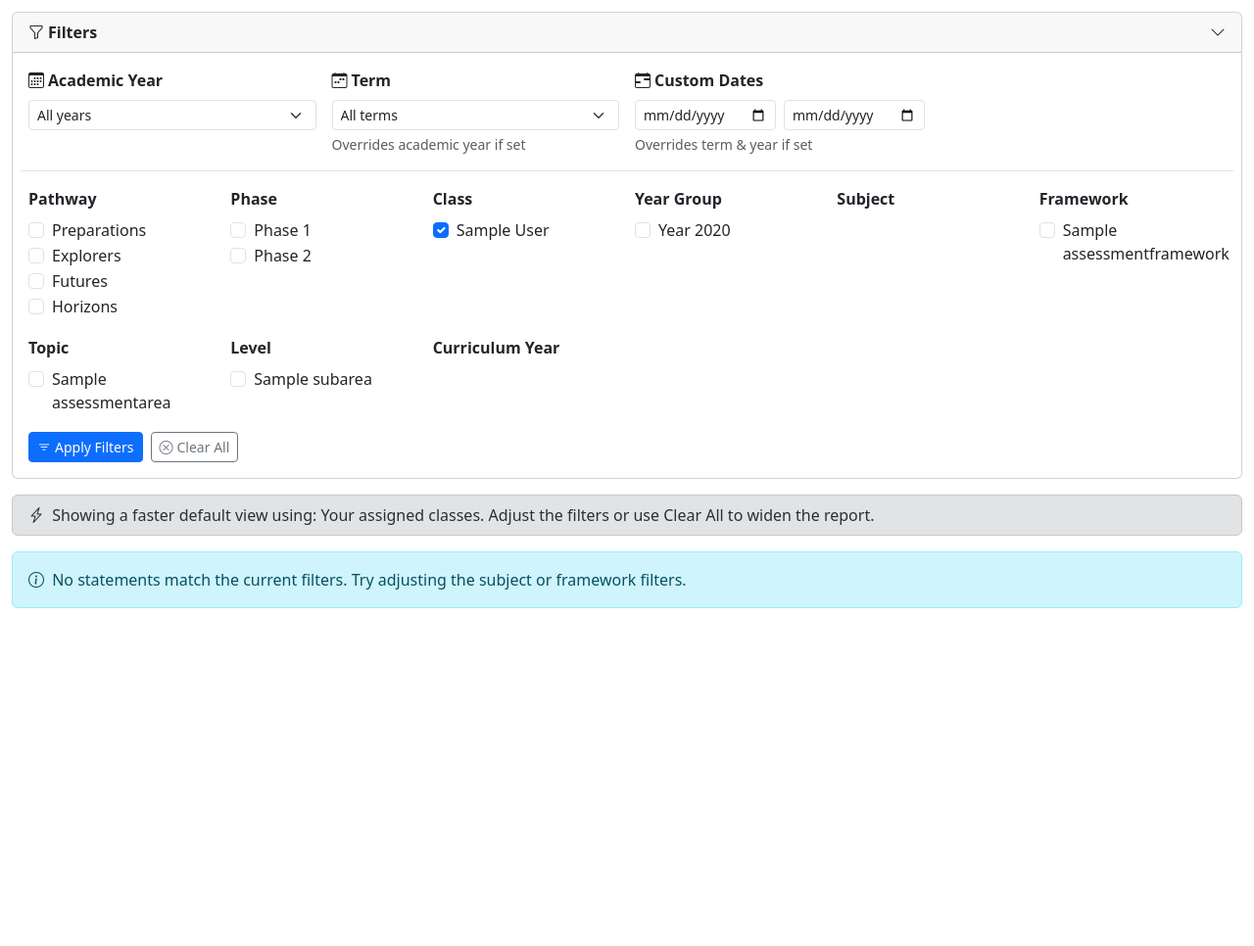
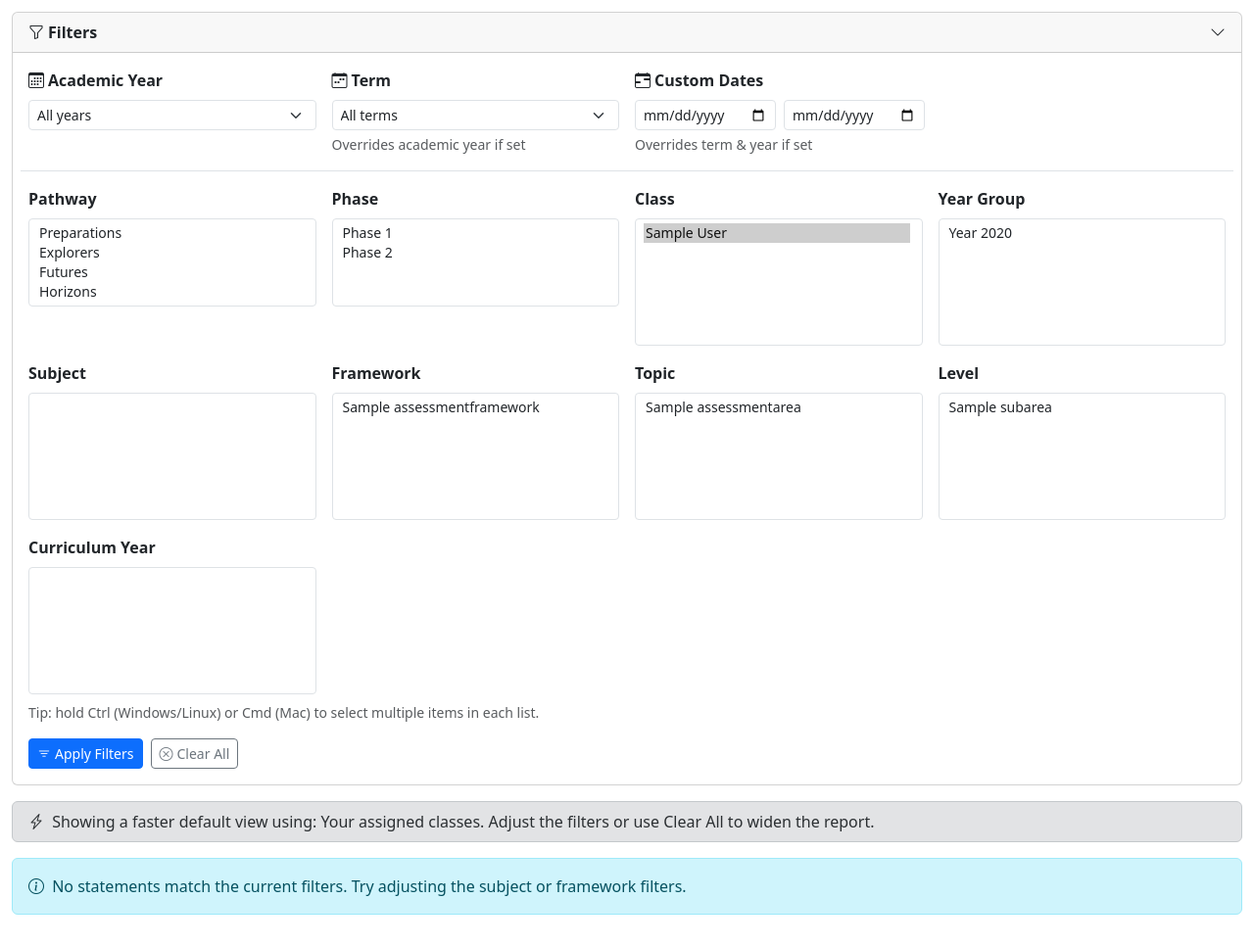
Before and after one commit to DPlazma/assessapp, a Django app: page /reports/cohort/ in a window 1280 px wide. Shown: the part 139-1105 px from the top of the page at 98% size. Before the commit the page ends 760 px from the top, so only its background shows below. Run offline with Django 5.2, Linux system fonts and the light colour scheme; a user stored in the database is signed in; tables that the repository leaves empty hold one stand-in row (values such as "Sample post"); data that the repository does not hold is empty.

Commit message:
Cohort filters: use compact multi-select lists

```diff
--- a/templates/reports/partials/filter_panel.html
+++ b/templates/reports/partials/filter_panel.html
@@ -50,127 +50,93 @@ Renders inside a collapsible card that submits via GET.
                     </div>
                 </div>
 
-                {# ── Student / curriculum filters ── #}
+                {# ── Student / curriculum filters (compact multi-select lists) ── #}
                 <div class="row g-3">
 
-                    {# Pathway — first: most important grouping #}
-                    <div class="col-md-4 col-lg-2">
+                    <div class="col-md-6 col-lg-3">
                         <label class="form-label fw-bold">Pathway</label>
+                        <select name="pathway" class="form-select form-select-sm" multiple size="4">
                             {% for code, label in filter_options.pathways %}
-                        <div class="form-check">
-                            <input class="form-check-input" type="checkbox"
-                                   name="pathway" value="{{ code }}" id="pw_{{ code }}"
-                                   {% if code in active_filters.pathway %}checked{% endif %}>
-                            <label class="form-check-label" for="pw_{{ code }}">{{ label }}</label>
-                        </div>
+                            <option value="{{ code }}" {% if code in active_filters.pathway %}selected{% endif %}>{{ label }}</option>
                             {% endfor %}
+                        </select>
                     </div>
 
-                    {# Phase #}
-                    <div class="col-md-4 col-lg-2">
+                    <div class="col-md-6 col-lg-3">
                         <label class="form-label fw-bold">Phase</label>
+                        <select name="phase" class="form-select form-select-sm" multiple size="4">
                             {% for num, label in filter_options.phases %}
-                        <div class="form-check">
-                            <input class="form-check-input" type="checkbox"
-                                   name="phase" value="{{ num }}" id="ph_{{ num }}"
-                                   {% if num|stringformat:"d" in active_filters.phase %}checked{% endif %}>
-                            <label class="form-check-label" for="ph_{{ num }}">{{ label }}</label>
-                        </div>
+                            <option value="{{ num }}" {% if num|stringformat:"d" in active_filters.phase %}selected{% endif %}>{{ label }}</option>
                             {% endfor %}
+                        </select>
                     </div>
 
-                    {# Class group #}
-                    <div class="col-md-4 col-lg-2">
+                    <div class="col-md-6 col-lg-3">
                         <label class="form-label fw-bold">Class</label>
+                        <select name="class_group" class="form-select form-select-sm" multiple size="6">
                             {% for cg in filter_options.class_groups %}
-                        <div class="form-check">
-                            <input class="form-check-input" type="checkbox"
-                                   name="class_group" value="{{ cg.pk }}" id="cg_{{ cg.pk }}"
-                                   {% if cg.pk|stringformat:"d" in active_filters.class_group %}checked{% endif %}>
-                            <label class="form-check-label" for="cg_{{ cg.pk }}">{{ cg.name }}</label>
-                        </div>
+                            <option value="{{ cg.pk }}" {% if cg.pk|stringformat:"d" in active_filters.class_group %}selected{% endif %}>{{ cg.name }}</option>
                             {% endfor %}
+                        </select>
                     </div>
 
-                    {# Year group #}
-                    <div class="col-md-4 col-lg-2">
+                    <div class="col-md-6 col-lg-3">
                         <label class="form-label fw-bold">Year Group</label>
+                        <select name="year_group" class="form-select form-select-sm" multiple size="6">
                             {% for yg in filter_options.year_groups %}
-                        <div class="form-check">
-                            <input class="form-check-input" type="checkbox"
-                                   name="year_group" value="{{ yg }}" id="yg_{{ yg }}"
-                                   {% if yg|stringformat:"d" in active_filters.year_group %}checked{% endif %}>
-                            <label class="form-check-label" for="yg_{{ yg }}">Year {{ yg }}</label>
-                        </div>
+                            <option value="{{ yg }}" {% if yg|stringformat:"d" in active_filters.year_group %}selected{% endif %}>Year {{ yg }}</option>
                             {% endfor %}
+                        </select>
                     </div>
 
-                    {# Subject #}
-                    <div class="col-md-4 col-lg-2">
+                    <div class="col-md-6 col-lg-3">
                         <label class="form-label fw-bold">Subject</label>
+                        <select name="subject" class="form-select form-select-sm" multiple size="6">
                             {% for subj in filter_options.subjects %}
-                        <div class="form-check">
-                            <input class="form-check-input" type="checkbox"
-                                   name="subject" value="{{ subj.pk }}" id="subj_{{ subj.pk }}"
-                                   {% if subj.pk|stringformat:"d" in active_filters.subject %}checked{% endif %}>
-                            <label class="form-check-label" for="subj_{{ subj.pk }}">{{ subj.name }}</label>
-                        </div>
+                            <option value="{{ subj.pk }}" {% if subj.pk|stringformat:"d" in active_filters.subject %}selected{% endif %}>{{ subj.name }}</option>
                             {% endfor %}
+                        </select>
                     </div>
 
-                    {# Framework #}
-                    <div class="col-md-4 col-lg-2">
+                    <div class="col-md-6 col-lg-3">
                         <label class="form-label fw-bold">Framework</label>
+                        <select name="framework" class="form-select form-select-sm" multiple size="6">
                             {% for fw in filter_options.frameworks %}
-                        <div class="form-check">
-                            <input class="form-check-input" type="checkbox"
-                                   name="framework" value="{{ fw.pk }}" id="fw_{{ fw.pk }}"
-                                   {% if fw.pk|stringformat:"d" in active_filters.framework %}checked{% endif %}>
-                            <label class="form-check-label" for="fw_{{ fw.pk }}">{{ fw.name }}</label>
-                        </div>
+                            <option value="{{ fw.pk }}" {% if fw.pk|stringformat:"d" in active_filters.framework %}selected{% endif %}>{{ fw.name }}</option>
                             {% endfor %}
+                        </select>
                     </div>
 
-                    {# Topic (area) #}
-                    <div class="col-md-4 col-lg-2">
+                    <div class="col-md-6 col-lg-3">
                         <label class="form-label fw-bold">Topic</label>
+                        <select name="topic" class="form-select form-select-sm" multiple size="6">
                             {% for topic in filter_options.topics %}
-                        <div class="form-check">
-                            <input class="form-check-input" type="checkbox"
-                                   name="topic" value="{{ topic }}" id="topic_{{ forloop.counter }}"
-                                   {% if topic in active_filters.topic %}checked{% endif %}>
-                            <label class="form-check-label" for="topic_{{ forloop.counter }}">{{ topic }}</label>
-                        </div>
+                            <option value="{{ topic }}" {% if topic in active_filters.topic %}selected{% endif %}>{{ topic }}</option>
                             {% endfor %}
+                        </select>
                     </div>
 
-                    {# Level (sub-area) #}
-                    <div class="col-md-4 col-lg-2">
+                    <div class="col-md-6 col-lg-3">
                         <label class="form-label fw-bold">Level</label>
+                        <select name="level" class="form-select form-select-sm" multiple size="6">
                             {% for level in filter_options.levels %}
-                        <div class="form-check">
-                            <input class="form-check-input" type="checkbox"
-                                   name="level" value="{{ level }}" id="level_{{ forloop.counter }}"
-                                   {% if level in active_filters.level %}checked{% endif %}>
-                            <label class="form-check-label" for="level_{{ forloop.counter }}">{{ level }}</label>
-                        </div>
+                            <option value="{{ level }}" {% if level in active_filters.level %}selected{% endif %}>{{ level }}</option>
                             {% endfor %}
+                        </select>
                     </div>
 
-                    {# Curriculum year (area year group) #}
-                    <div class="col-md-4 col-lg-2">
+                    <div class="col-md-6 col-lg-3">
                         <label class="form-label fw-bold">Curriculum Year</label>
+                        <select name="area_year" class="form-select form-select-sm" multiple size="6">
                             {% for area_year in filter_options.area_years %}
-                        <div class="form-check">
-                            <input class="form-check-input" type="checkbox"
-                                   name="area_year" value="{{ area_year }}" id="area_year_{{ area_year }}"
-                                   {% if area_year|stringformat:"d" in active_filters.area_year %}checked{% endif %}>
-                            <label class="form-check-label" for="area_year_{{ area_year }}">Year {{ area_year }}</label>
-                        </div>
+                            <option value="{{ area_year }}" {% if area_year|stringformat:"d" in active_filters.area_year %}selected{% endif %}>Year {{ area_year }}</option>
                             {% endfor %}
+                        </select>
                     </div>
 
                 </div>
+
+                <div class="form-text mt-2">Tip: hold Ctrl (Windows/Linux) or Cmd (Mac) to select multiple items in each list.</div>
 
                 <div class="mt-3 d-flex gap-2">
                     <button type="submit" class="btn btn-primary btn-sm">
```
Lines whose indentation alone changed are shown as unchanged.
